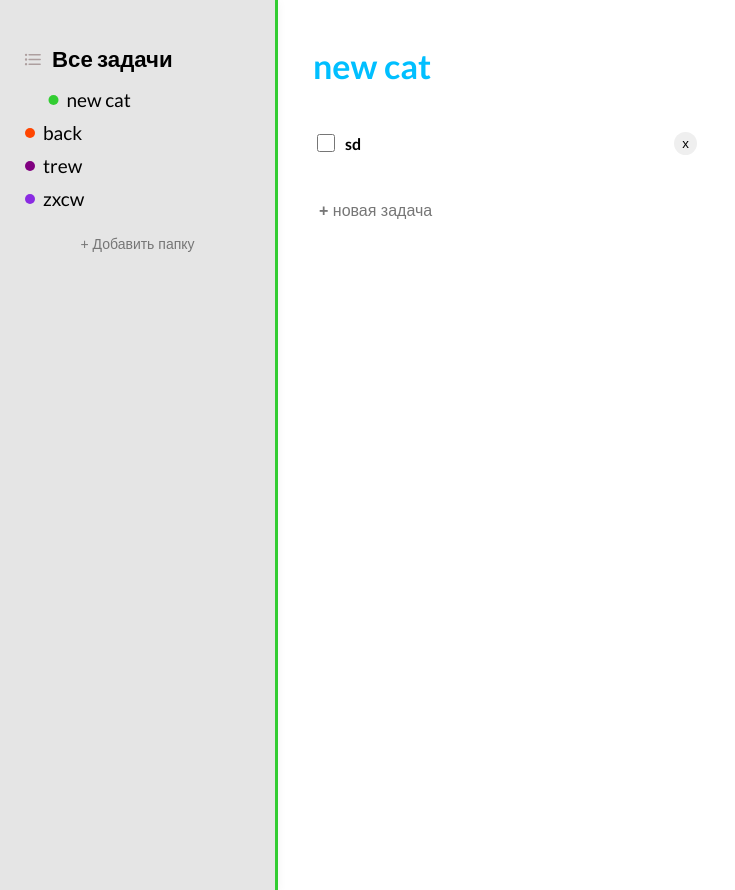
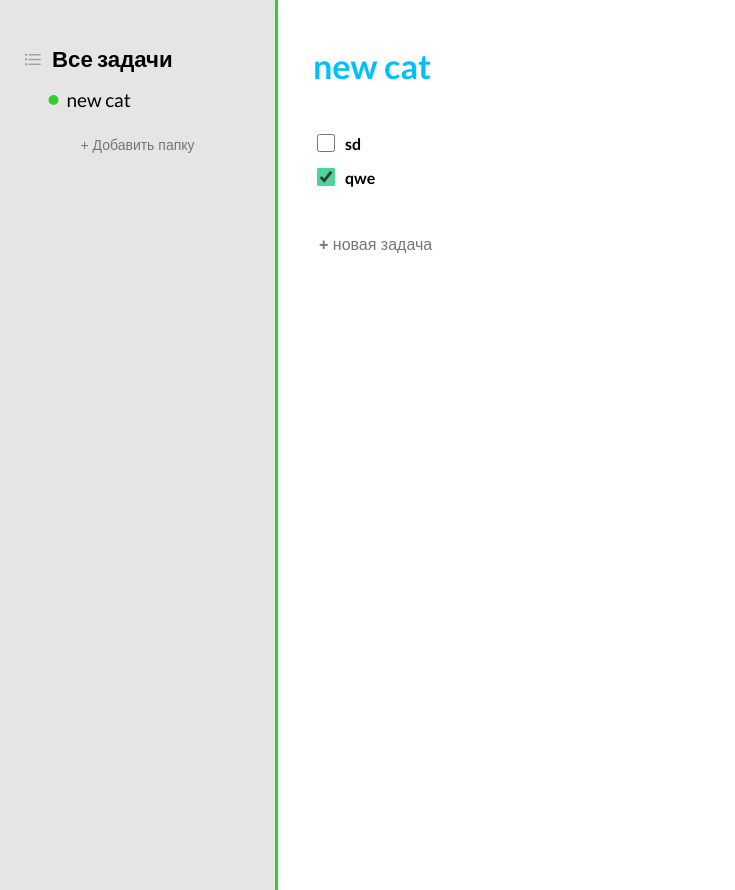
Before and after one commit to AlimBodzhgua/React-todo-app, a React (Create React App) app: page / in a window 1280 px wide. Both pictures are taken after a click on the item "new cat". Shown: the whole page, without its empty margins (0-735 px from the left). Built offline with nearby package versions, Linux system fonts and the light colour scheme; no server answers; data requests are answered from the project's data file.

Commit message:
added category delete

```diff
--- a/db.json
+++ b/db.json
@@ -3,7 +3,7 @@
     {
       "id": 1,
       "email": "alimbo1@mail.ru",
-      "password": "$2a$10$KXxNJ6KT9U7aEV0pU0UOZ.rAA1u.oQV79CK0dMiMBHcLlO54A9aTu",
+      "password": "$2a$10$ByBQnVJTecl78rqzgpYqqOuozt/phUrTZWeL3VZ0QLAKZZVFuxika",
       "login": "alimbo1",
       "categories": [
         {
@@ -15,51 +15,10 @@
               "id": 1,
               "name": "sd",
               "isCompleted": false
-            }
-          ]
-        },
-        {
-          "id": 2,
-          "name": "back",
-          "color": "#FF4500",
-          "tasks": [
-            {
-              "id": 1,
-              "name": "cxzc",
-              "isCompleted": true
             },
             {
               "id": 2,
-              "name": "zxc",
-              "isCompleted": true
-            },
-            {
-              "id": 3,
-              "name": "b nm",
-              "isCompleted": false
-            }
-          ]
-        },
-        {
-          "id": 3,
-          "name": "trew",
-          "color": "#800080",
-          "tasks": [
-            {
-              "id": 1,
-              "name": "new task",
-              "isCompleted": false
-            }
-          ]
-        },
-        {
-          "id": 4,
-          "name": "zxcw",
-          "color": null,
-          "tasks": [
-            {
-              "id": 1,
-              "name": "rew",
+              "name": "qwe",
               "isCompleted": true
             }
           ]
--- a/src/App.css
+++ b/src/App.css
@@ -393,14 +393,24 @@ body{
     border: none;
 
     width: 23px;
-    height: 23px;
+    height: 24px;
+
+    font-weight: 700;
+    vertical-align: middle;
 
     position: absolute;
     right: 0;
+
+    transform: scale(0);
+    transition: transform .2s ease-out;
 }
 
 .task__delete:hover {
     cursor: pointer;
+}
+
+.tasks__item:hover .task__delete{
+    transform: scale(1);
 }
 
 .add__task-menu {
--- a/src/components/AddCategory.js
+++ b/src/components/AddCategory.js
@@ -37,8 +37,7 @@ export default function AddCategory({addMenu, setSelectedCategory, setBorderColo
 
 	useEffect(() => {
 		axios.patch(`http://localhost:8080/users/${user.id}`, user)
-			.then(response => console.log('ADD CATEGORY:', response))
-			.catch(error => console.log('ADD CATEGORY:', error))
+			.catch(error => console.log('Error adding a new category:', error.message))
 	}, [user])
 
 	return (
--- a/src/components/CategoryItem.js
+++ b/src/components/CategoryItem.js
@@ -5,7 +5,7 @@ import axios from 'axios';
 export default function CategoryItem({category, selectedCategory, setSelectedCategory, setBorderColor}) {
 	const {user, setUser} = useContext(UserContext);
 
-	const selectCategory = (e, category) => {
+	const selectCategory = (category) => {
 		setSelectedCategory(category.id);
 		setBorderColor(category.color);
 	}
@@ -13,19 +13,16 @@ export default function CategoryItem({category, selectedCategory, setSelectedCat
 	const deleteItem = (e, toDeletecategory) => {
 		e.preventDefault();
 
-		const result = user.categories
+		const updatedCategories = user.categories
 			.filter(category => category.id !== toDeletecategory)
 			.map(category =>
 				category.id > toDeletecategory ? {...category, id: category.id - 1} : category
-			)
-		//setUser(prev => ({...prev, categories: result}));
-		//setUser(({...user, categories: result}));
-		//axios.patch(`http://localhost:8080/users/${user.id}`, user);
+			);
+		const newUser = {...user, categories: updatedCategories};
+		setSelectedCategory(1);
+		setUser(newUser);
+		axios.patch(`http://localhost:8080/users/${user.id}`, newUser);
 	}
-
-	/*useEffect(() => {
-		console.log(user);
-	}, [user])*/
 
 	return (
 		<li
@@ -33,7 +30,7 @@ export default function CategoryItem({category, selectedCategory, setSelectedCat
 				? "categories__item selected"
 				: "categories__item"
 			}
-			onClick={(e) => selectCategory(e, category)}
+			onClick={() => selectCategory(category)}
 		>
 			<span className="item__color"
 				style={{background:category.color}}
--- a/src/components/Tasks.js
+++ b/src/components/Tasks.js
@@ -48,10 +48,9 @@ export default function Tasks({selectedCategory}) {
 		console.log("CHANGE TASK");
 		const updatedTasks = currentCategory.tasks
 			.map(task => task.id === completeTask
-				? {...task, isCompleted: !task.isComplete}
+				? {...task, isCompleted: !task.isCompleted}
 				: task
 			)
-
 		setCurrentCategory({...currentCategory, tasks: updatedTasks});
 	}
 
--- a/src/utils/colorsData.js
+++ b/src/utils/colorsData.js
@@ -3,7 +3,7 @@ export const colors = [
 	"#32CD32", //green
 	"#1E90FF", //blue
 	"#FF0000", //red
+	"#FFFF00", //yel
 	"#800080", //purple
 	"#000000", //black
-	"#FF4500", //orange
 ]
```
